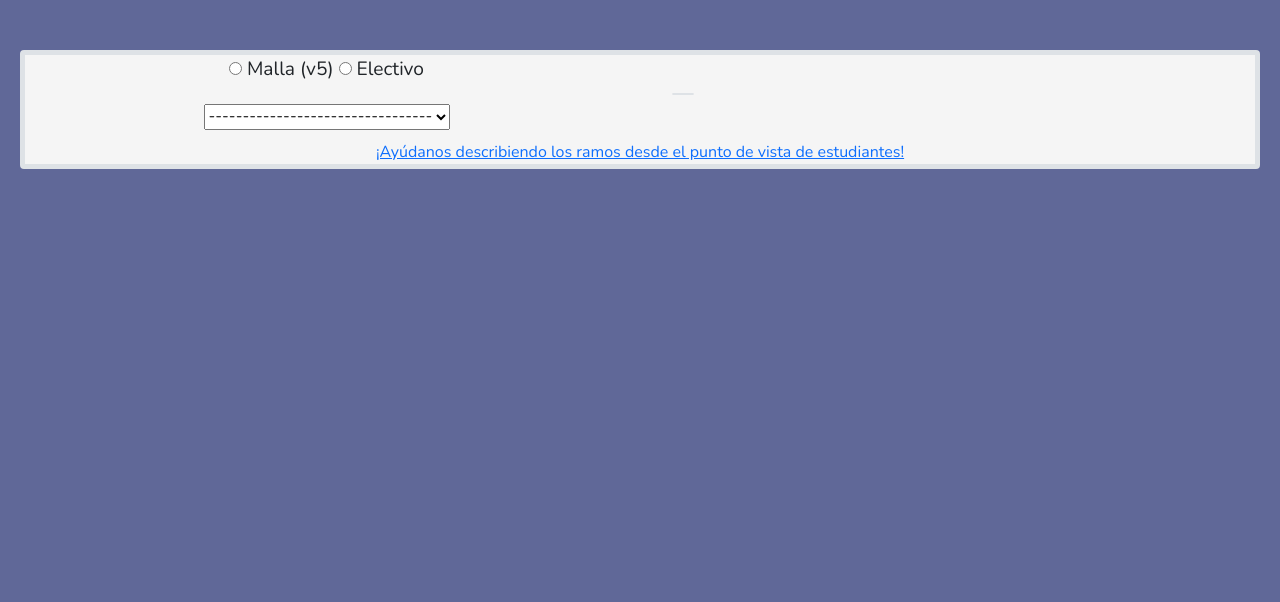
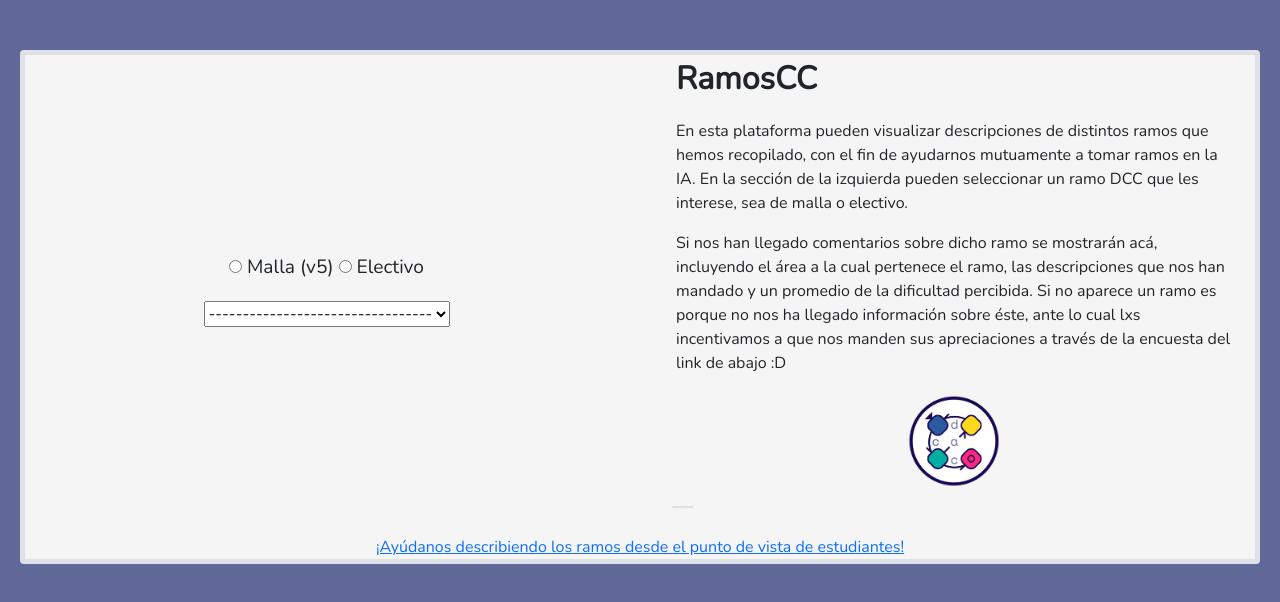
Before and after one commit to cadcc/ramosCC, a plain HTML site: page index.html in a window 1280 px wide. Drawn offline with nearby package versions, Linux system fonts and the light colour scheme.

Commit message:
ahora la página está menos vacía al abrirla

```diff
--- a/index.html
+++ b/index.html
@@ -41,7 +41,7 @@
         <div class="col-sm align-self-center">
           <div class="container" style="margin-bottom: 10px">
             <div class="ramo_gigante" id="ramo_gigante">
-              <p class="fw-bold" id="ramo_gigante_p"></p>
+              <p class="fw-bold" id="ramo_gigante_p">RamosCC</p>
             </div>
           </div>
 
@@ -51,7 +51,24 @@
           <div class="container" style="margin-bottom: 10px">
             <p class="fw-bold" id="descripcionHead"></p>
           </div>
+
           <div class="container" style="margin-bottom: 10px" id="descripcion">
+            <p>En esta plataforma pueden visualizar descripciones de distintos ramos que hemos recopilado, con el fin de ayudarnos mutuamente a tomar ramos en la IA.
+              En la sección de la izquierda pueden seleccionar un ramo DCC que les interese, sea de malla o electivo.
+            </p>
+            <p>Si nos han llegado comentarios sobre dicho
+              ramo se mostrarán acá, incluyendo el área a la cual pertenece el ramo, las descripciones que nos han mandado y un promedio de la dificultad percibida.
+              Si no aparece un ramo es porque no nos ha llegado información sobre éste, ante lo cual lxs incentivamos a que nos manden sus apreciaciones a través de
+              la encuesta del link de abajo :D
+            </p>
+
+            <div style="text-align: center">
+              <a href="https://cadcc.cl/" target="_blank">
+                <img src="logo.png" alt="CaDCC" width="100" height="100">
+              </a>
+            </div>
+
+
           </div>
 
           <div class="diff border rounded" id="dificultad">
--- a/scripts/main.js
+++ b/scripts/main.js
@@ -110,7 +110,7 @@ function getRamo(cod) {
     if (ramo.dificultad != -1) {
         var diff = ramo.dificultad
         var diff_val = diff_dict[Math.round(diff)]
-        var diff_str = 'Dificultad:\n' + ramo.dificultad + ' - ' + diff_val + ' (' + ramo.opiniones + ' opiniones)';
+        var diff_str = 'Dificultad:\n' + ramo.dificultad + '/5 - ' + diff_val + ' (' + ramo.opiniones + ' opiniones)';
     } else {
         var diff_str = 'Dificultad:\n' + 'No hemos recibido comentarios.'
     }
```
